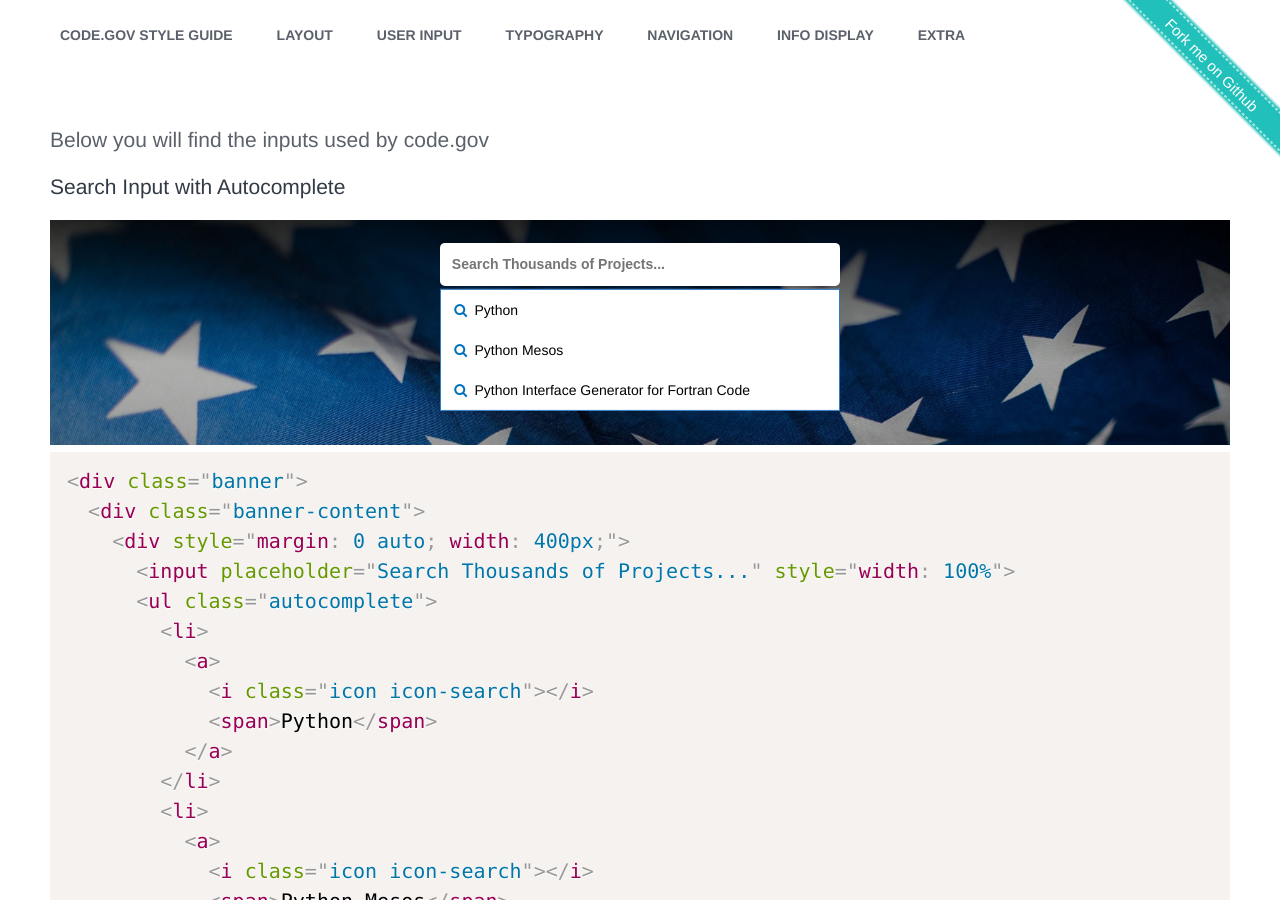
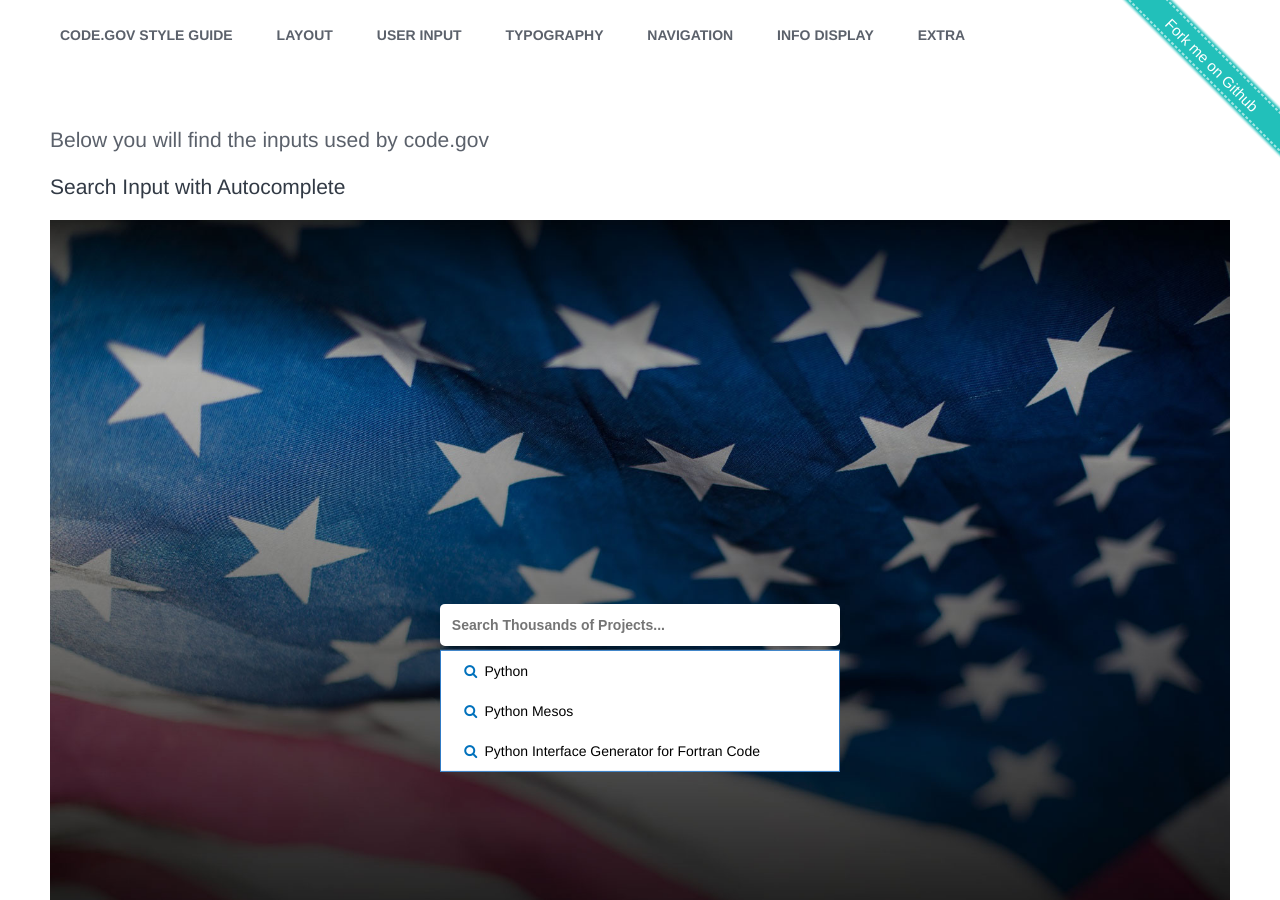
Before and after one commit to GSA/code-gov-style, a Jekyll site: the page built from components/autocomplete.md, in a window 1280 px wide and 900 px high. Built offline with Jekyll 4.4.1, drawn with Linux system fonts in a browser that asks for light colours.

Commit message:
updated autocomplete

```diff
--- a/_sass/_autocomplete.scss
+++ b/_sass/_autocomplete.scss
@@ -2,10 +2,9 @@
   background-color: #ffffff;
   border: 1px solid lighten(#1c4772, 20);
   display: block;
-  margin-top: 0;
-  position: relative;
+  margin-top: .25em;
+  position: absolute;
   text-align: left;
-  top: 0.25em;
   width: 100%;
   z-index: 1000;
 
@@ -16,14 +15,26 @@
       cursor: pointer;
       display: block;
       padding: 10px;
+      padding-left: 20px;
       text-decoration: none;
 
       &:hover{
         background-color: #7baddf;
       }
 
+      .icon {
+        color: $brand-blue;
+        max-width: 50px;
+      }
+
       span {
         color: black;
+        white-space: nowrap;
+        text-overflow: ellipsis;
+        width: calc(100% - 50px);
+        display: inline-block;
+        overflow: hidden;
+        vertical-align: bottom;
       }
     }
   }
--- a/components/autocomplete.md
+++ b/components/autocomplete.md
@@ -6,9 +6,9 @@ title: "Autocomplete"
 ## Below you will find the inputs used by {{site.brand}}
 
 # Search Input with Autocomplete
-<div class="banner">
+<div class="banner large">
   <div class="banner-content">
-    <div style="margin: 0 auto; width: 400px;">
+    <div style="margin: 0 auto; position: relative; width: 400px;">
       <input placeholder="Search Thousands of Projects..." style="width: 100%">
       <ul class="autocomplete">
         <li>
--- a/package.json
+++ b/package.json
@@ -1,6 +1,6 @@
 {
   "name": "@code.gov/code-gov-style",
-  "version": "1.11.1",
+  "version": "1.11.2",
   "description": "Style for code.gov including buttons, banners, and cards. Inspired by and somewhat based on USWDS.",
   "main": "index.js",
   "scripts": {
```
